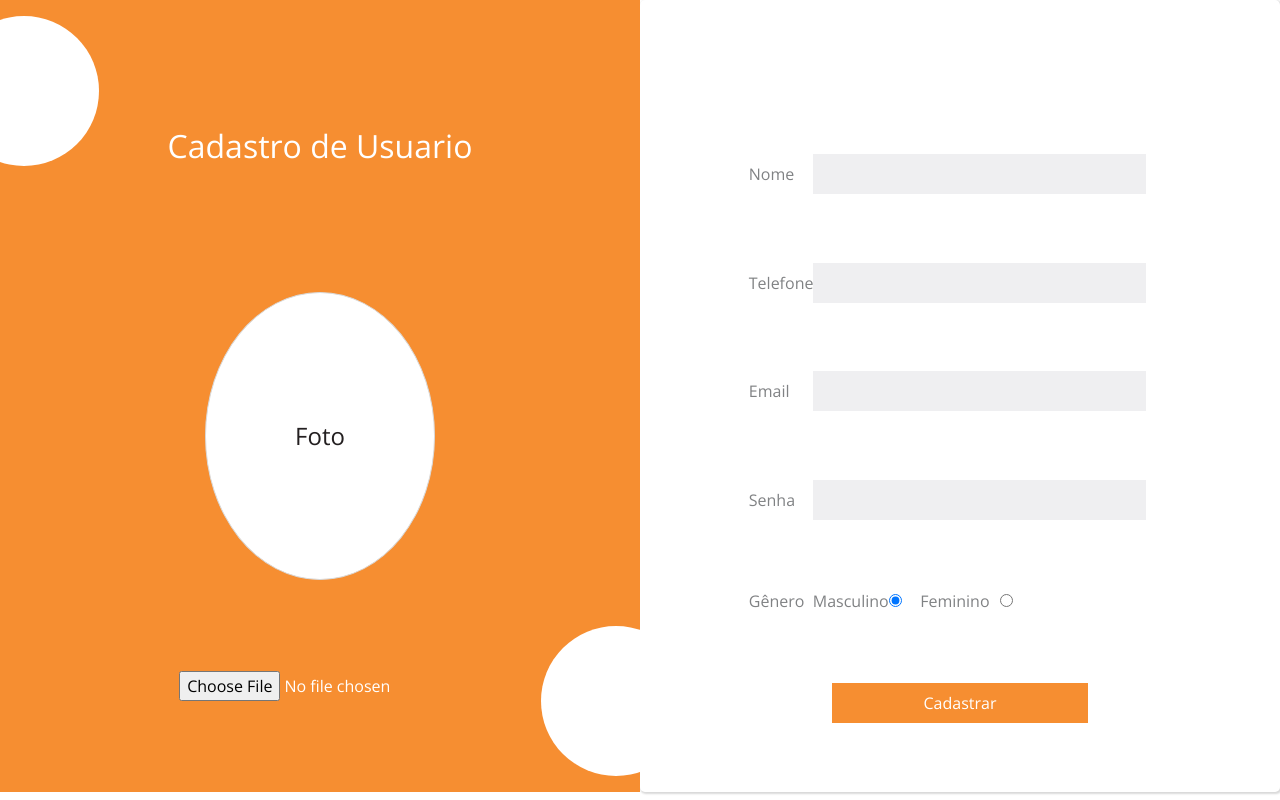
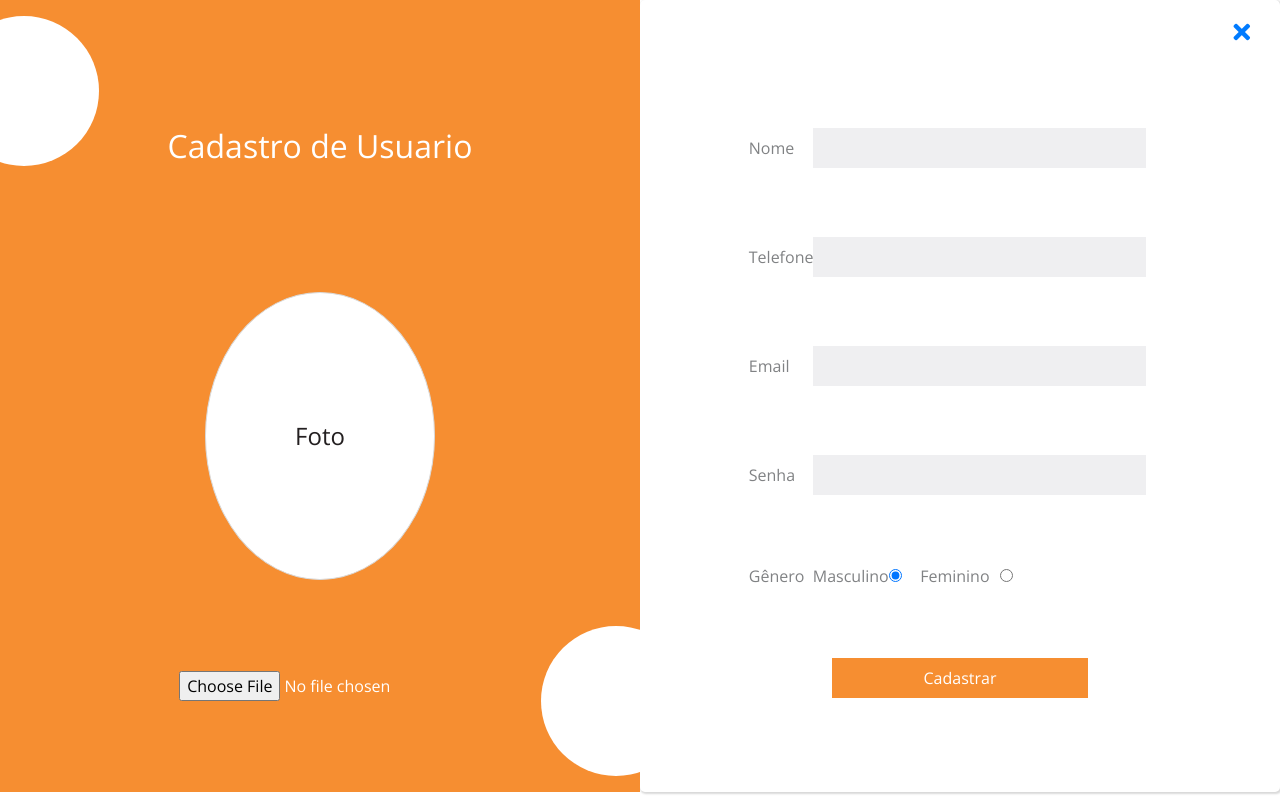
Before and after one commit to lucianobispod/community-in-lounge-react, a React (Create React App) app: page /CadastrarUsuario in a window 1280 px wide. Built offline with nearby package versions, Linux system fonts and the light colour scheme.

Commit message:
pag cadastroUsuario atualizada

```diff
--- a/src/pages/cadastrar_usuario/CadastrarUsuario.css
+++ b/src/pages/cadastrar_usuario/CadastrarUsuario.css
@@ -223,6 +223,7 @@ h1, h2, h3, h4, a, p {
   width: 33vw;
   justify-content: space-around;
   align-items: flex-start;
+  position: relative;
 }
 
 .campo_usuario {
@@ -251,6 +252,12 @@ h1, h2, h3, h4, a, p {
   color: var(--cinza);
   border-bottom: 2px solid var(--cinzaclaro);
   font-family: var(--font);
+}
+
+.link_icon_cadastrousuario {
+  position: absolute;
+  top: 0px;
+  right: 0px;
 }
 
 @media only screen and (max-device-width: 768px) {
@@ -405,8 +412,7 @@ h1, h2, h3, h4, a, p {
   .footer_empresa h4 {
     font-size: 1.2em;
   }
-  .div-radio-genero{
-    width:60vw;
+  .div-radio-genero {
+    width: 60vw;
   }
-
 }
--- a/src/pages/cadastrar_usuario/CadastrarUsuario.js
+++ b/src/pages/cadastrar_usuario/CadastrarUsuario.js
@@ -2,6 +2,8 @@ import React, { Component } from 'react';
 import './CadastrarUsuario.css' //Importando css
 
 import axios from 'axios';
+import { Link } from 'react-router-dom';
+
 import Footer from '../../components/footer/Footer';
 import { parseToken } from '../../services/auth'
 
@@ -167,10 +169,9 @@ class CadastrarUsuario extends Component {
                         </div>
 
                         <div className="usuario_container">
-
-                            <div className="home_x">
-                            </div>
-
+                            <Link onClick={() => this.props.history.go(-1)} className="link_icon_cadastrousuario"  >
+                                <i className="fas fa-times fechar-login"></i>
+                            </Link>
                             <form className="usuario_form" onSubmit={this.efetuarCadastro}>
 
                                 <div className="inpu_div_usuario">
```
